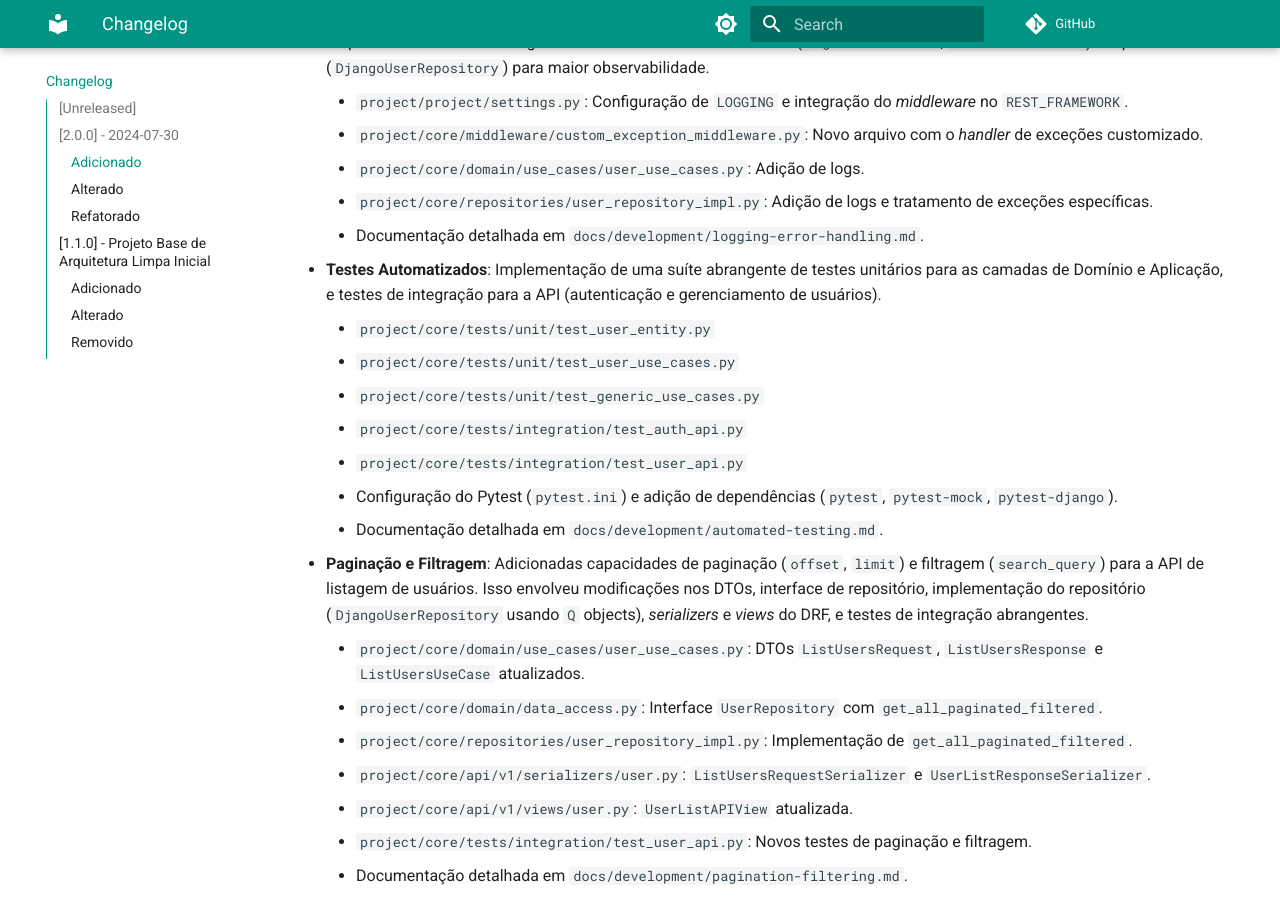
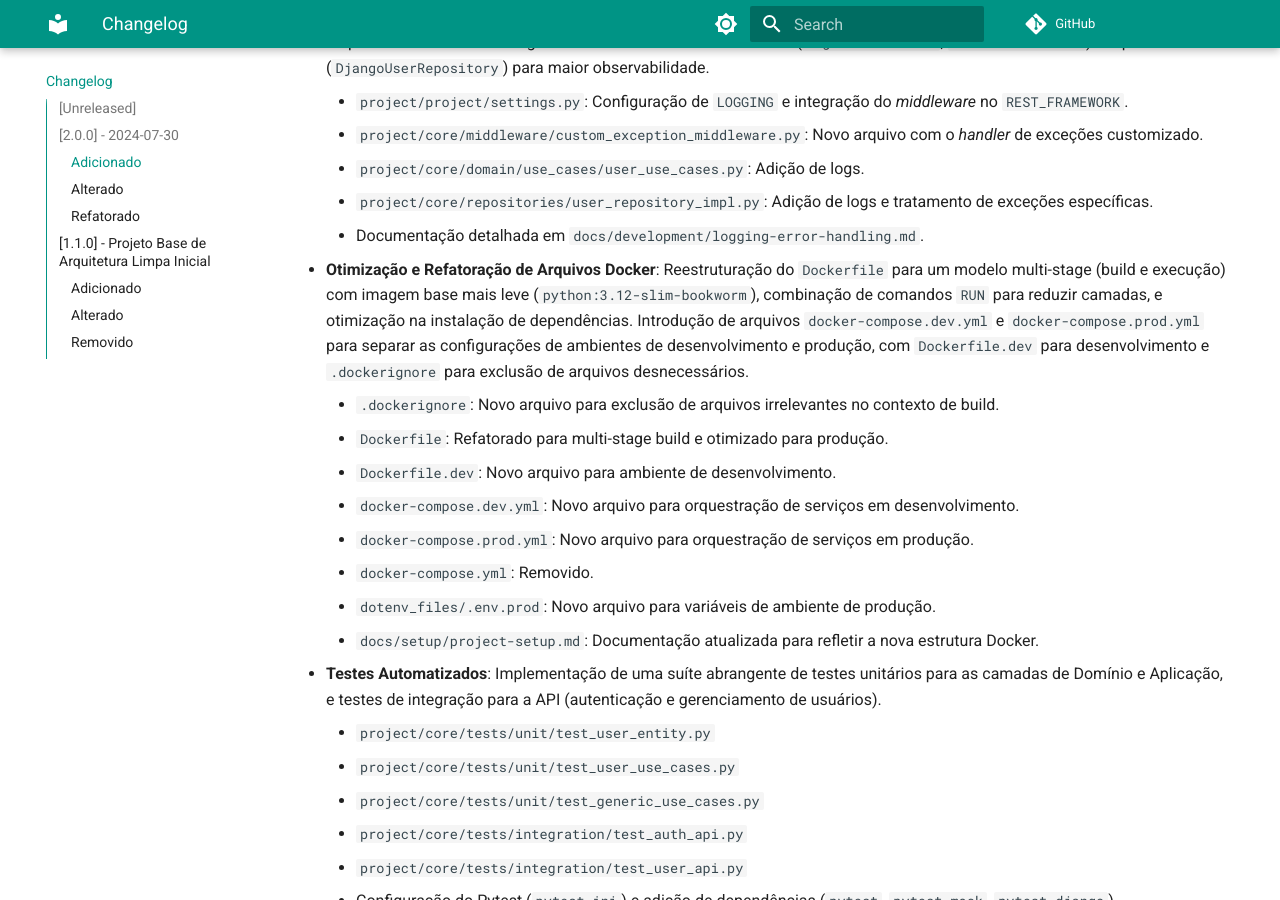
Before and after one commit to luderibeiro/django_base, an MkDocs documentation site: the page built from docs/CHANGELOG.md, in a window 1280 px wide and 900 px high, scrolled down 647 px. Built offline with MkDocs 1.6.1 and Material for MkDocs 9.7.7, drawn with Linux system fonts in a browser that asks for light colours; comment, search, counter and statistics services are not loaded.

Commit message:
docs: Adicionar otimização e refatoração Docker no CHANGELOG.md

```diff
--- a/docs/CHANGELOG.md
+++ b/docs/CHANGELOG.md
@@ -20,6 +20,16 @@ e este projeto adere a [Semantic Versioning](https://semver.org/spec/v2.0.0.html
     -   `project/core/domain/use_cases/user_use_cases.py`: Adição de logs.
     -   `project/core/repositories/user_repository_impl.py`: Adição de logs e tratamento de exceções específicas.
     -   Documentação detalhada em `docs/development/logging-error-handling.md`.
+
+-   **Otimização e Refatoração de Arquivos Docker**: Reestruturação do `Dockerfile` para um modelo multi-stage (build e execução) com imagem base mais leve (`python:3.12-slim-bookworm`), combinação de comandos `RUN` para reduzir camadas, e otimização na instalação de dependências. Introdução de arquivos `docker-compose.dev.yml` e `docker-compose.prod.yml` para separar as configurações de ambientes de desenvolvimento e produção, com `Dockerfile.dev` para desenvolvimento e `.dockerignore` para exclusão de arquivos desnecessários.
+    -   `.dockerignore`: Novo arquivo para exclusão de arquivos irrelevantes no contexto de build.
+    -   `Dockerfile`: Refatorado para multi-stage build e otimizado para produção.
+    -   `Dockerfile.dev`: Novo arquivo para ambiente de desenvolvimento.
+    -   `docker-compose.dev.yml`: Novo arquivo para orquestração de serviços em desenvolvimento.
+    -   `docker-compose.prod.yml`: Novo arquivo para orquestração de serviços em produção.
+    -   `docker-compose.yml`: Removido.
+    -   `dotenv_files/.env.prod`: Novo arquivo para variáveis de ambiente de produção.
+    -   `docs/setup/project-setup.md`: Documentação atualizada para refletir a nova estrutura Docker.
 
 -   **Testes Automatizados**: Implementação de uma suíte abrangente de testes unitários para as camadas de Domínio e Aplicação, e testes de integração para a API (autenticação e gerenciamento de usuários).
     -   `project/core/tests/unit/test_user_entity.py`
```
